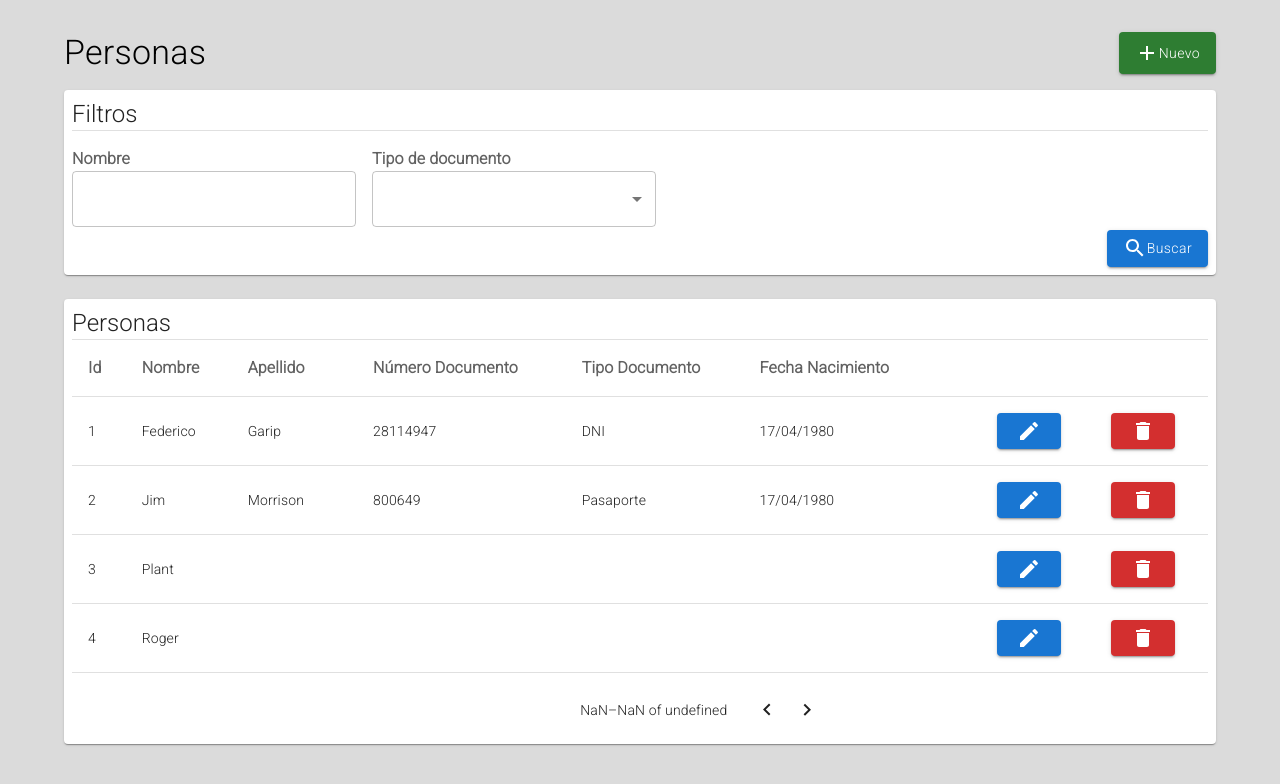
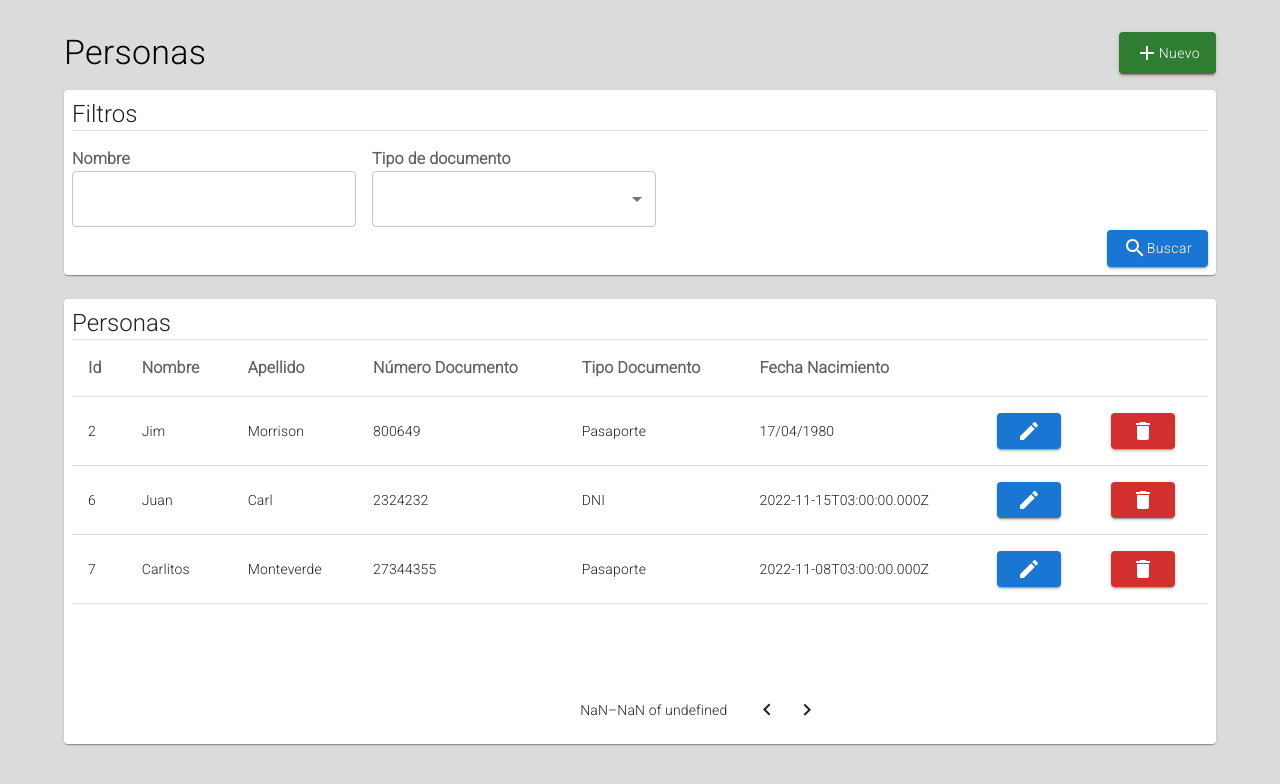
Before and after one commit to garipfederico/Trimix-Test, a React (Create React App) app in the folder frontend/: page /home in a window 1280 px wide. Shown: the top 784 px of the page. Built offline with nearby package versions, Linux system fonts and the light colour scheme; data requests are answered from the project's data file.

Commit message:
BajaPersona

```diff
--- a/frontend/api.json
+++ b/frontend/api.json
@@ -1,13 +1,5 @@
 {
   "personas": [
-    {
-      "id": 1,
-      "nombre": "Federico",
-      "apellido": "Garip",
-      "numeroDocumento": "28114947",
-      "tipoDocumento": "DNI",
-      "fechaNacimiento": "17/04/1980"
-    },
     {
       "id": 2,
       "nombre": "Jim",
@@ -15,17 +7,6 @@
       "numeroDocumento": "800649",
       "tipoDocumento": "Pasaporte",
       "fechaNacimiento": "17/04/1980"
-    },
-    {
-      "id": 3,
-      "nombre": "Plant"
-    },
-    {
-      "nombre": "Roger",
-      "id": 4
-    },
-    {
-      "id": 5
     },
     {
       "nombre": "Juan",
--- a/frontend/src/components/PersonaAE/PersonaAE.js
+++ b/frontend/src/components/PersonaAE/PersonaAE.js
@@ -58,7 +58,7 @@ function PersonaAE() {
             console.log('Hola')
         } else {
             const persona = {...formik.values}
-        personaService.postPersonas(persona)
+        personaService.postPersona(persona)
         }
     };
 
--- a/frontend/src/components/PersonasBusqueda/PersonasBusqueda.js
+++ b/frontend/src/components/PersonasBusqueda/PersonasBusqueda.js
@@ -1,4 +1,4 @@
-import React, { useState, useEffect } from "react";
+import React, { useState, useEffect, useCallback } from "react";
 import { Container } from "@mui/material";
 import { Box } from "@mui/system";
 import { grey } from "@mui/material/colors";
@@ -12,16 +12,15 @@ function PersonasBusqueda() {
     const [tipoDoc, setTipoDoc] = useState("");
     const [personas, setPersonas] = useState([]);
 
+    const fetchPersonas = useCallback(async () => {
+        const personas = await personaService.getPersonas();
+        console.log("PersonasBusqueda",await  personas);
+        setPersonas(personas);
+    }, []);
+
     useEffect(() => {
-        const fetchPersonas = async () => {
-            const personas = await personaService.getPersonas();
-            console.log('PersonasBusqueda', personas);
-            setPersonas(personas);
-        };
-
         fetchPersonas().catch(console.error);
-
-    }, []);
+    }, [fetchPersonas]);
 
     const paperStyle = {
         sx: {
@@ -48,8 +47,6 @@ function PersonasBusqueda() {
         style: { fontWeight: "600" },
     };
 
-
-
     return (
         <Box {...boxStyle}>
             <Container>
--- a/frontend/src/components/PersonasBusqueda/TablaPersonas.js
+++ b/frontend/src/components/PersonasBusqueda/TablaPersonas.js
@@ -13,12 +13,14 @@ import { useMediaQuery, Grid, Typography } from "@mui/material";
 import { DeleteForever } from "@mui/icons-material";
 import FilaTablaPersonas from "./FilaTablaPersonas";
 import AlertDialog from "../reusables/AlertDialog";
+import personaService from "../../services/personas.services";
 
 export default function TablaPersonas(props) {
     const navigate = useNavigate();
     const [openAlertDialog, setOpenAlertDialog] = useState(false);
     const [nombre, setNombre] = useState("");
     const [apellido, setApellido] = useState("");
+    const [id, setId] = useState("");
 
     const isMediumDevice = useMediaQuery("(max-width:900px");
 
@@ -30,12 +32,16 @@ export default function TablaPersonas(props) {
         console.log("delete");
         setNombre(nombre);
         setApellido(apellido);
+        setId(id);
+        console.log(id);
         setOpenAlertDialog(true);
     };
 
-    const deletePersona= ()=>{
-      //TODO delete a la bbdd
-    }
+    const deletePersona = () => {
+        console.log(id);
+        console.log("deleteOK");
+        personaService.deletePersona(id);
+    };
 
     return (
         <>
@@ -126,10 +132,7 @@ export default function TablaPersonas(props) {
                 open={openAlertDialog}
                 setOpen={setOpenAlertDialog}
                 title={
-                    "Está por eliminar a la persona: " +
-                    nombre +
-                    " " +
-                    apellido
+                    "Está por eliminar a la persona: " + nombre + " " + apellido
                 }
                 content={"¿Seguro desea eliminarlo"}
                 buttonTextAccept={"Eliminar"}
--- a/frontend/src/services/personas.services.js
+++ b/frontend/src/services/personas.services.js
@@ -5,8 +5,6 @@ const API_URL = 'http://localhost:3010/personas'
 const getPersonas = () => {
     return axios.get(API_URL)
     .then((res) => {
-        console.log('hola');
-        console.log(res.data);
     return res.data}
         )
     .catch((error) =>{
@@ -14,12 +12,21 @@ const getPersonas = () => {
     })
 }
 
-const postPersonas = (persona) => {
-    console.log('axios')
+const postPersona = (persona) => {
     return axios.post(API_URL, persona)
     .then((res)=>{console.log(res)})
-    .catch((error)=>{handleError(error)})
+    .catch((error)=>{
+        return handleError(error)
+    })
 }
+
+const deletePersona = (id) => {
+return axios.delete(API_URL +'/' + id)
+.then((res)=>console.log(res))
+.catch((error) => {
+return handleError(error)
+})}
+
 
 const handleError = (error) => {
     if (error.response) {
@@ -36,7 +43,8 @@ const handleError = (error) => {
 
 const personaService = {
     getPersonas,
-    postPersonas
+    postPersona,
+    deletePersona
 }
 
 export default personaService;
```
